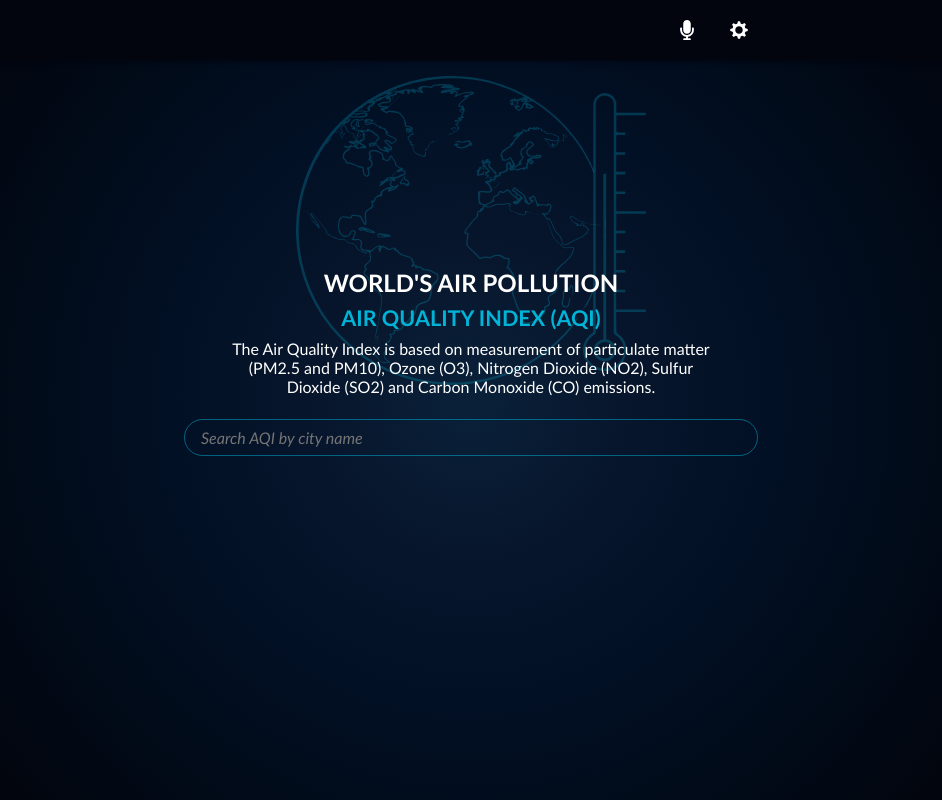
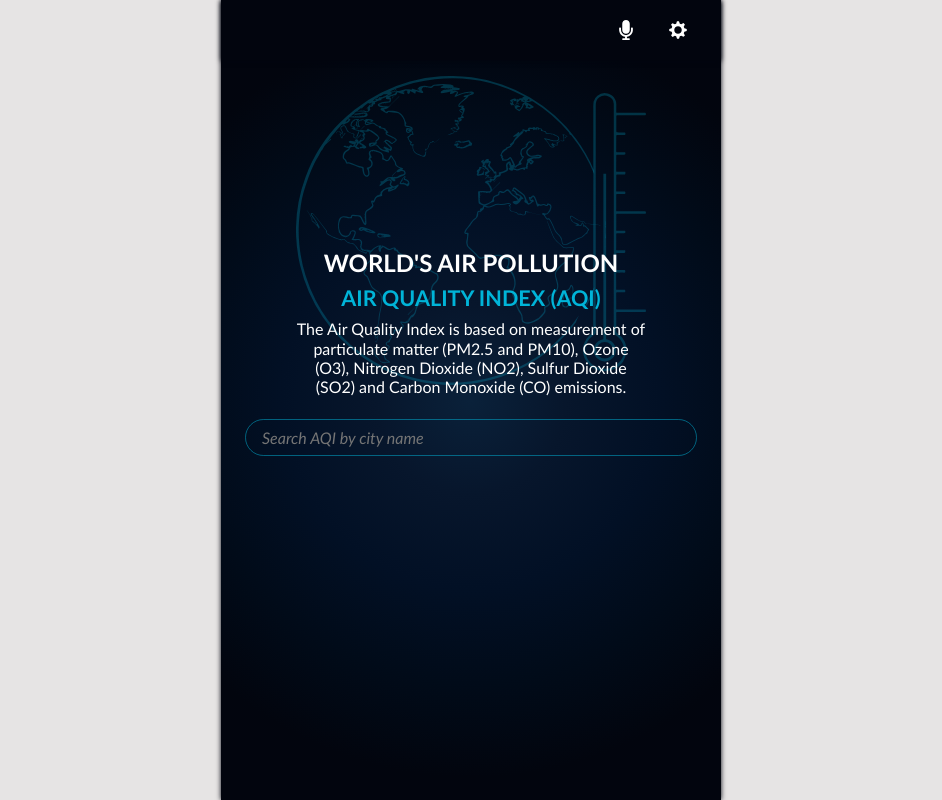
Before and after one commit to gabyse1/air-pollution, a React (Create React App) app: page / in a window 1280 px wide. Shown: the whole page, without its empty margins (169-1111 px from the left). Built offline with nearby package versions, Linux system fonts and the light colour scheme; a web font is replaced by a local one.

Commit message:
Update base and navbar scss files.

```diff
--- a/src/scss/partials/_base.scss
+++ b/src/scss/partials/_base.scss
@@ -12,14 +12,22 @@ body {
   @include flex-column;
 
   color: $white;
-  background: radial-gradient(circle, rgba(10, 33, 58, 1) 0%, rgba(7, 22, 44, 1) 20%, rgba(2, 16, 37, 1) 40%, rgba(1, 11, 25, 1) 60%, rgba(2, 5, 14, 1) 80%);
+  background-color: rgb(230, 228, 228);
   -webkit-font-smoothing: antialiased;
   -moz-osx-font-smoothing: grayscale;
 
   #root {
     width: 100%;
+    max-width: 500px;
     min-height: 100vh;
     padding: 60px 0 40px;
+    margin: 0 auto;
+    -webkit-background: radial-gradient(circle, rgba(10, 33, 58, 1) 0%, rgba(7, 22, 44, 1) 20%, rgba(2, 16, 37, 1) 40%, rgba(1, 11, 25, 1) 60%, rgba(2, 5, 14, 1) 80%);
+    -moz-background: radial-gradient(circle, rgba(10, 33, 58, 1) 0%, rgba(7, 22, 44, 1) 20%, rgba(2, 16, 37, 1) 40%, rgba(1, 11, 25, 1) 60%, rgba(2, 5, 14, 1) 80%);
+    -o-background: radial-gradient(circle, rgba(10, 33, 58, 1) 0%, rgba(7, 22, 44, 1) 20%, rgba(2, 16, 37, 1) 40%, rgba(1, 11, 25, 1) 60%, rgba(2, 5, 14, 1) 80%);
+    -ms-background: radial-gradient(circle, rgba(10, 33, 58, 1) 0%, rgba(7, 22, 44, 1) 20%, rgba(2, 16, 37, 1) 40%, rgba(1, 11, 25, 1) 60%, rgba(2, 5, 14, 1) 80%);
+    background: radial-gradient(circle, rgba(10, 33, 58, 1) 0%, rgba(7, 22, 44, 1) 20%, rgba(2, 16, 37, 1) 40%, rgba(1, 11, 25, 1) 60%, rgba(2, 5, 14, 1) 80%);
+    box-shadow: 0 0 5px rgba(2, 5, 14, 1);
     position: relative;
   }
 
@@ -89,7 +97,6 @@ body {
 
   section {
     width: 100%;
-    max-width: 700px;
     padding: 1rem 5%;
 
     @include flex-column;
--- a/src/scss/partials/_navbar.scss
+++ b/src/scss/partials/_navbar.scss
@@ -2,17 +2,21 @@ header {
   display: flex;
   justify-content: center;
   box-shadow: 0 1px 5px rgba(2, 5, 14, 1);
+  -webkit-background: rgba(2, 5, 14, 1);
+  -moz-background: rgba(2, 5, 14, 1);
+  -o-background: rgba(2, 5, 14, 1);
+  -ms-background: rgba(2, 5, 14, 1);
   background: rgba(2, 5, 14, 1);
+  width: 100%;
+  max-width: 500px;
   position: fixed;
   top: 0;
-  left: 0;
-  right: 0;
   z-index: 10;
 }
 
 .navbar__box {
   width: 100%;
-  max-width: 700px;
+  max-width: 500px;
   height: 60px;
   padding: 0.5rem 5%;
 
```
